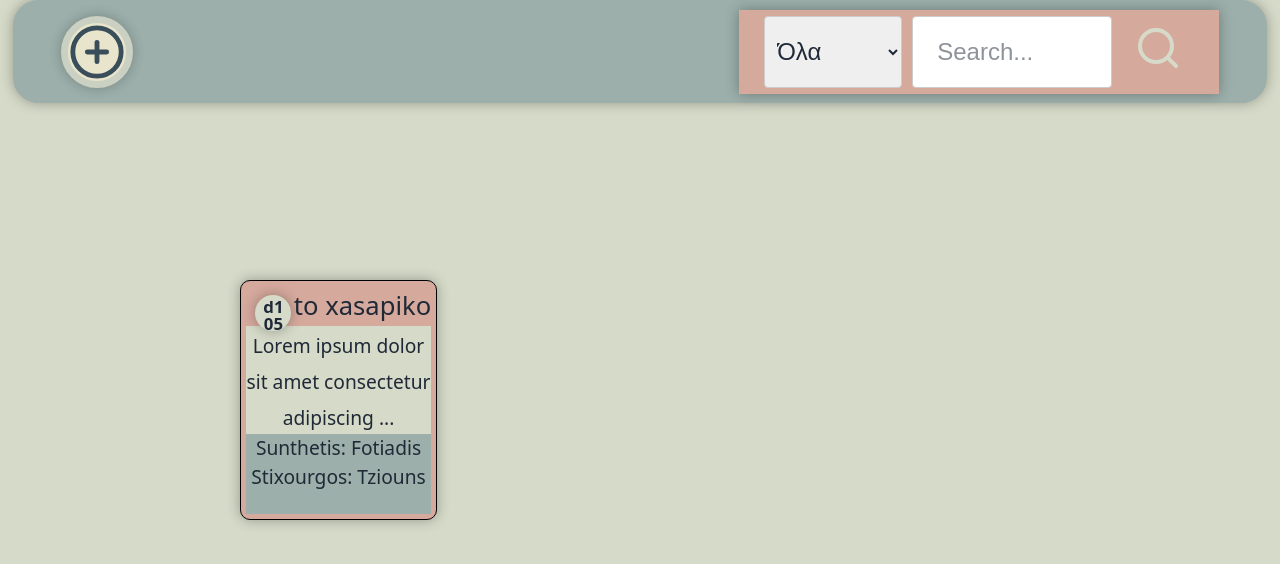
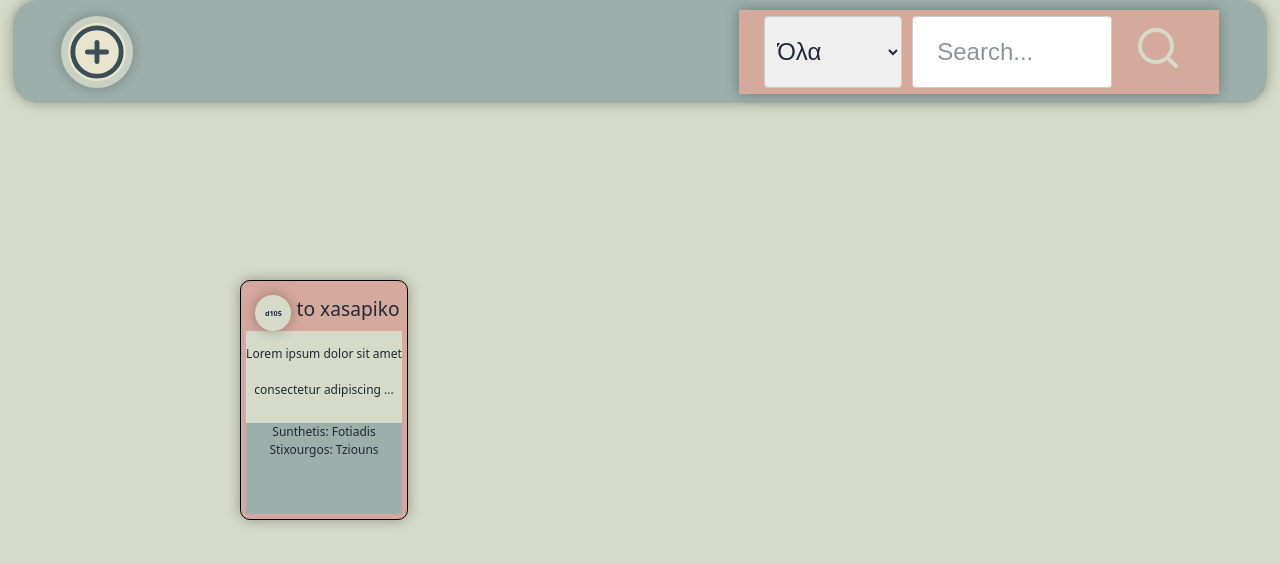
Before and after one commit to Skioulis/disc-React-App, a React (Vite) app in the folder disc-app/: page / in a window 1280 px wide. Shown: the top 564 px of the page. Built offline with nearby package versions, Linux system fonts and the light colour scheme.

Commit message:
Update `Card.css` to use `container-type` for layout and replace `vw` with `cqw` for responsive font scaling.

```diff
--- a/disc-app/src/components/card/Card.css
+++ b/disc-app/src/components/card/Card.css
@@ -11,6 +11,7 @@
     flex-direction: column;
     padding: 0.2rem;
     box-shadow: 0 0 1vw 0 rgba(0, 0, 0, 0.3);
+    container-type: inline-size;
 }
 
 .list-item > :nth-child(1) { flex: 1 1 0; }
@@ -60,14 +61,14 @@
     text-overflow: clip;
     line-height: 1;
     text-align: center;
-    font-size: clamp(0.3rem, 1.8vw, 0.7rem); /* responsive size within the circle */
+    font-size: clamp(0.3rem, 1.8cqw, 0.7rem); /* responsive size within the circle, scales with card */
     color: var(--color-text);
 }
 
 .list-item-first-row-title {
     flex: 1 1 auto;
     text-align: center;
-    font-size: clamp(0.8rem, 2vw, 1.2rem); /* auto-adjust title size */
+    font-size: clamp(0.8rem, 2cqw, 1.2rem); /* auto-adjust title size to card */
     line-height: 1.2;
     overflow: hidden;
     text-overflow: ellipsis;
@@ -88,10 +89,10 @@
     background-color: var( --color-accent);
     height: auto;
     aspect-ratio: auto;
-    font-size: clamp(0.5rem, 1.5vw, 0.8rem);
+    font-size: clamp(0.5rem, 1.5cqw, 0.8rem);
 }
 
 
 .list-item-second-row .list-item-lyrics{
-    font-size: clamp(0.5rem, 1.5vw, 0.8rem);
+    font-size: clamp(0.5rem, 1.5cqw, 0.8rem);
 }
```
